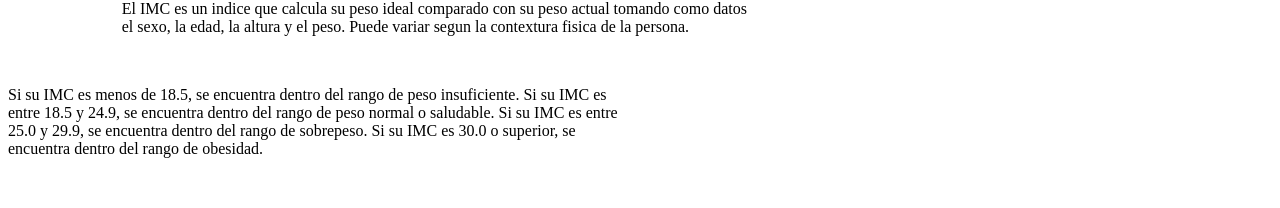
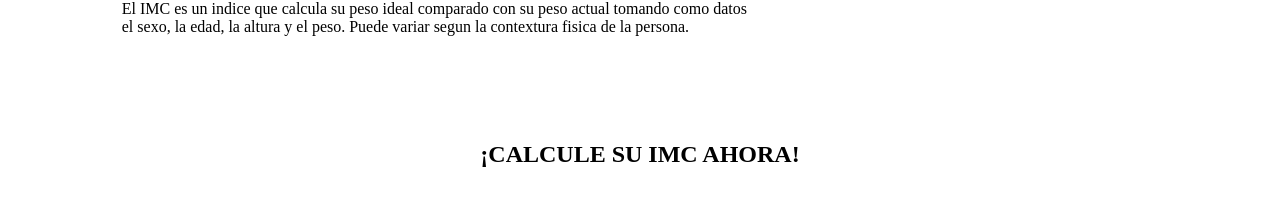
Before and after one commit to romanreyy/imc, a React (Create React App) app: page / in a window 1280 px wide. Shown: the part 204-412 px from the top of the page. Built offline with nearby package versions, Linux system fonts and the light colour scheme.

Commit message:
Update AboutImc.js

```diff
--- a/src/Components/AboutImc.js
+++ b/src/Components/AboutImc.js
@@ -7,10 +7,6 @@ export default function AboutImc () {
                     <p className="description">El IMC es un indice que calcula su peso ideal comparado con su peso actual tomando como datos el sexo, la edad, la altura y el peso. Puede variar segun la contextura fisica
                         de la persona. <br/>
                     </p>
-                    <br/>
-                    <p>
-                            Si su IMC es menos de 18.5, se encuentra dentro del rango de peso insuficiente. Si su IMC es entre 18.5 y 24.9, se encuentra dentro del rango de peso normal o saludable. Si su IMC es entre 25.0 y 29.9, se encuentra dentro del rango de sobrepeso. Si su IMC es 30.0 o superior, se encuentra dentro del rango de obesidad.
-                    </p>
                 </div>
             </div>
         </section>
```
